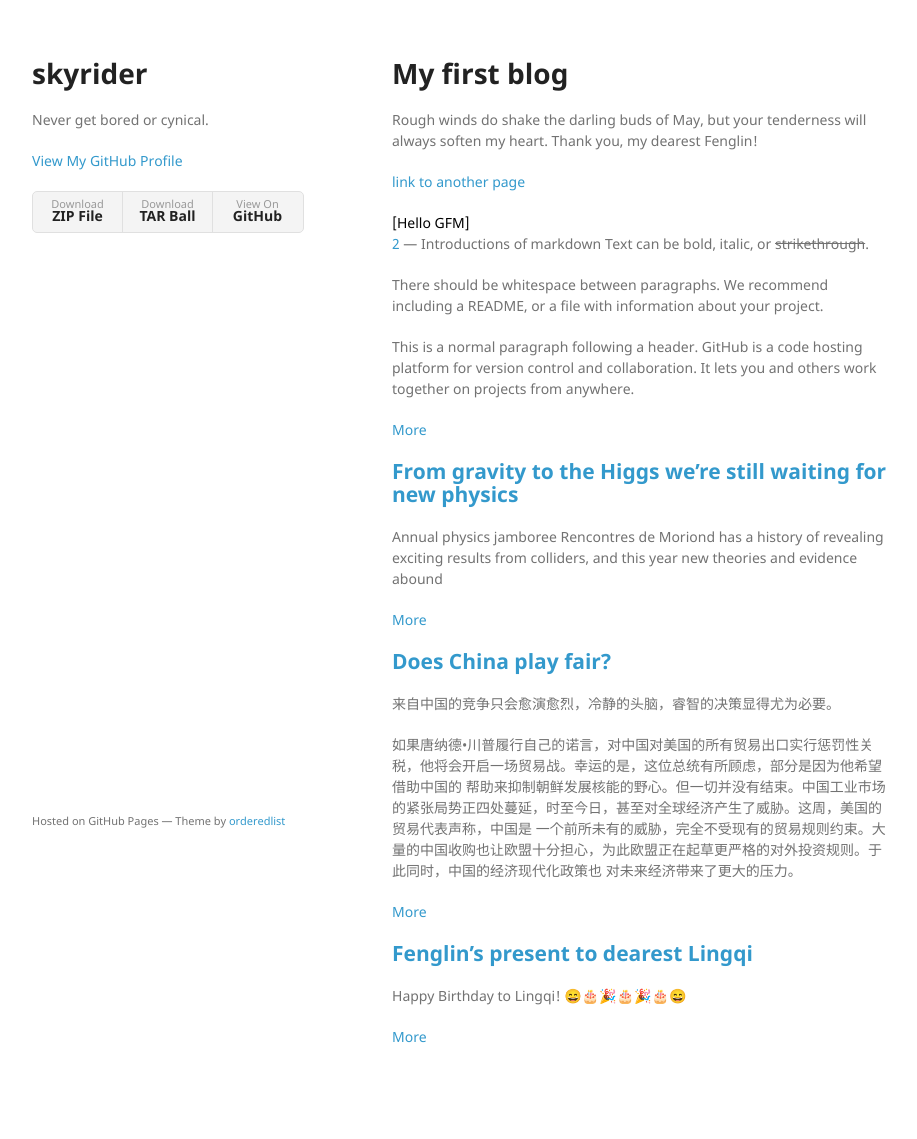
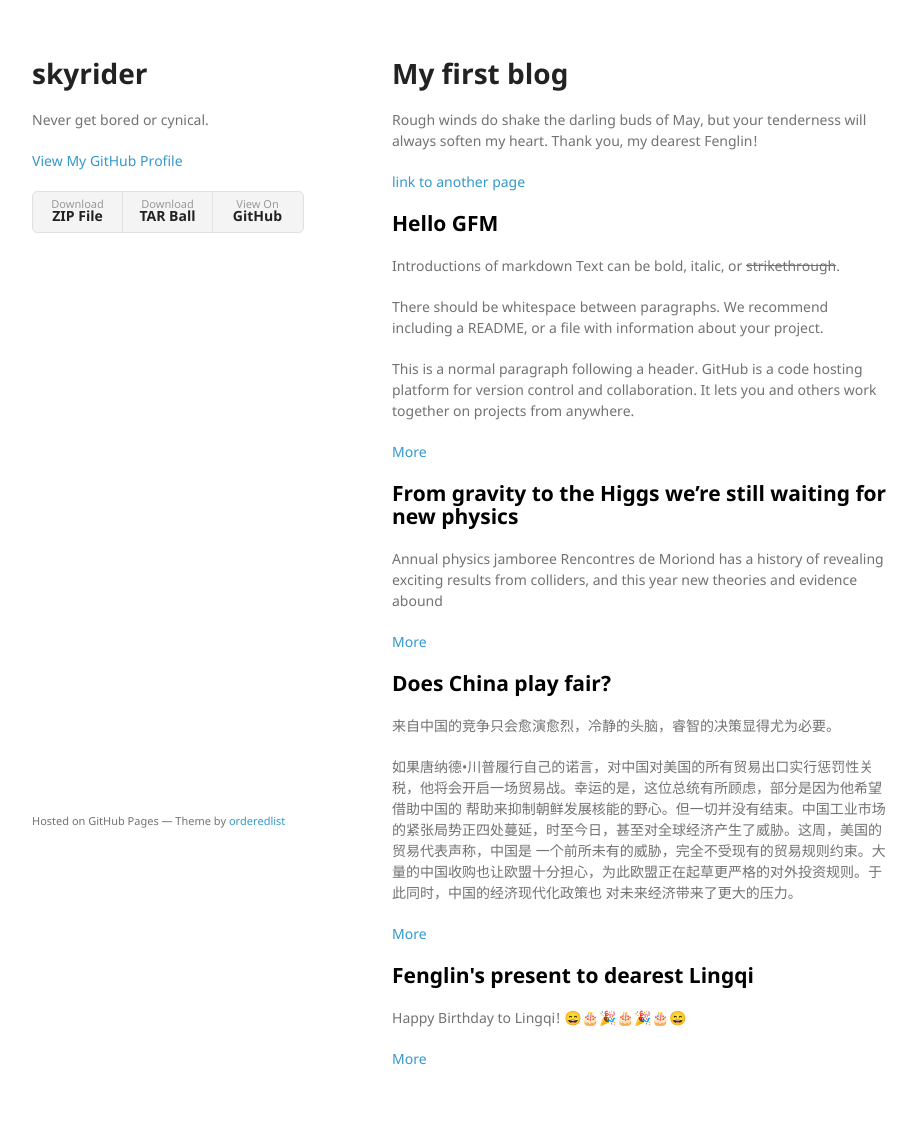
Before and after one commit to aladden/aladden.github.io, a Jekyll site: the page built from index.md, in a window 1280 px wide. Shown: the whole page, without its empty margins (178-1095 px from the left). Built offline with Jekyll 4.4.1, drawn with Linux system fonts in a browser that asks for light colours; emoji names are drawn with the system emoji font; our own code applies the rules of GitHub Pages for plain Markdown files; before the commit the page ends 1117 px from its top, so only the background shows below that.

Commit message:
Update index.md

```diff
--- a/index.md
+++ b/index.md
@@ -8,7 +8,7 @@ Rough winds do shake the darling buds of May, but your tenderness will always so
 
 [link to another page][1]
 
-<font color=Black>[Hello GFM]</font>[2]
+[<font color=Black>Hello GFM</font>][2]
 ---
 Introductions of markdown
 Text can be bold, italic, or ~~strikethrough~~.
@@ -19,13 +19,13 @@ This is a normal paragraph following a header. GitHub is a code hosting platform
 
 [More][2]
 
-[From gravity to the Higgs we’re still waiting for new physics][3]
+[<font color=Black>From gravity to the Higgs we’re still waiting for new physics</font>][3]
 ---
 Annual physics jamboree Rencontres de Moriond has a history of revealing exciting results from colliders, and this year new theories and evidence abound
 
 [More][3]
 
-[Does China play fair?][4]
+[<font color=Black>Does China play fair?</font>][4]
 ---
 来自中国的竞争只会愈演愈烈，冷静的头脑，睿智的决策显得尤为必要。
 
@@ -33,7 +33,7 @@ Annual physics jamboree Rencontres de Moriond has a history of revealing excitin
 
 [More][4]
 
-[Fenglin's present to dearest Lingqi][5]
+[<font color=Black>Fenglin's present to dearest Lingqi</font>][5]
 ---
 Happy Birthday to Lingqi!
 :smile::birthday::tada::birthday::tada::birthday::smile:
```
